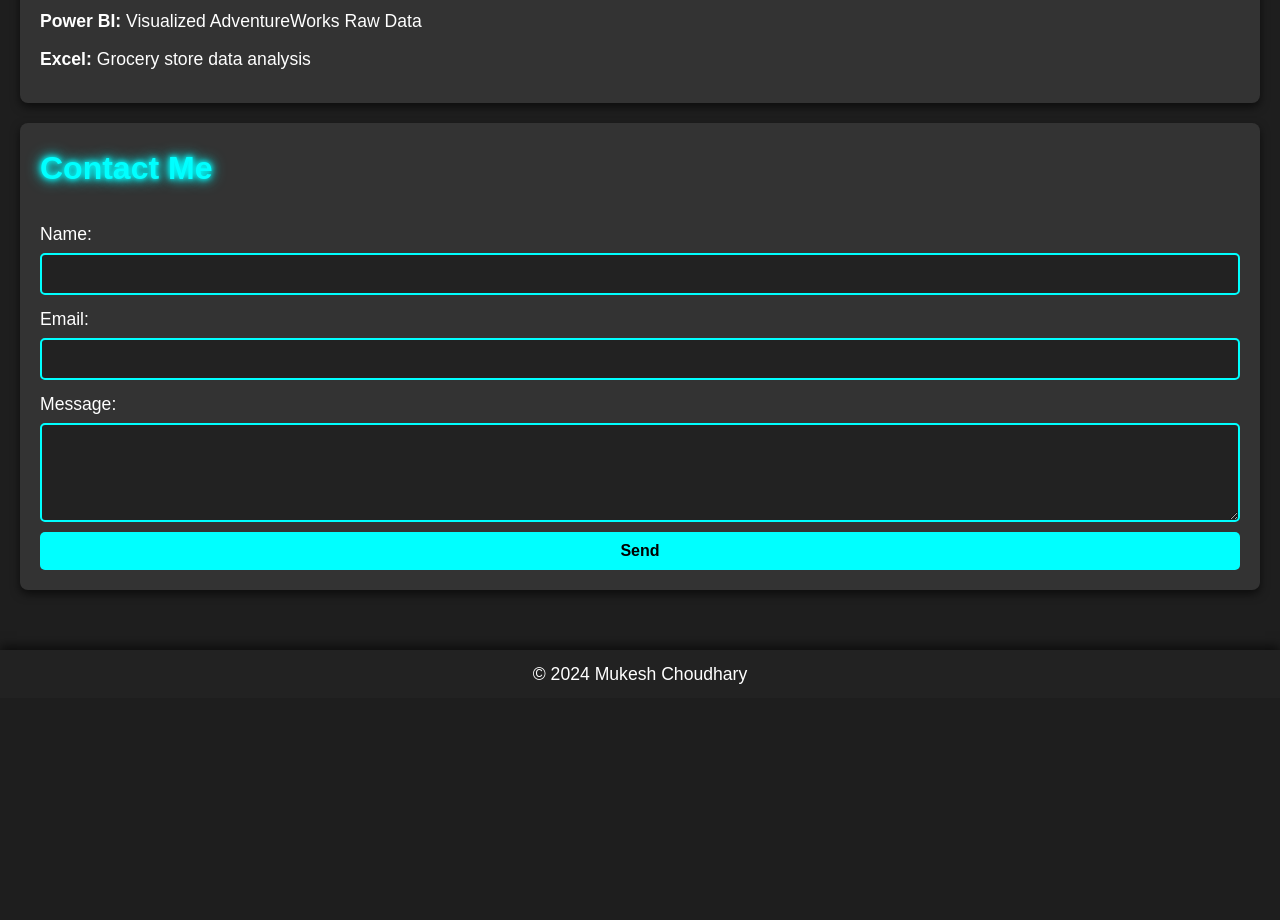
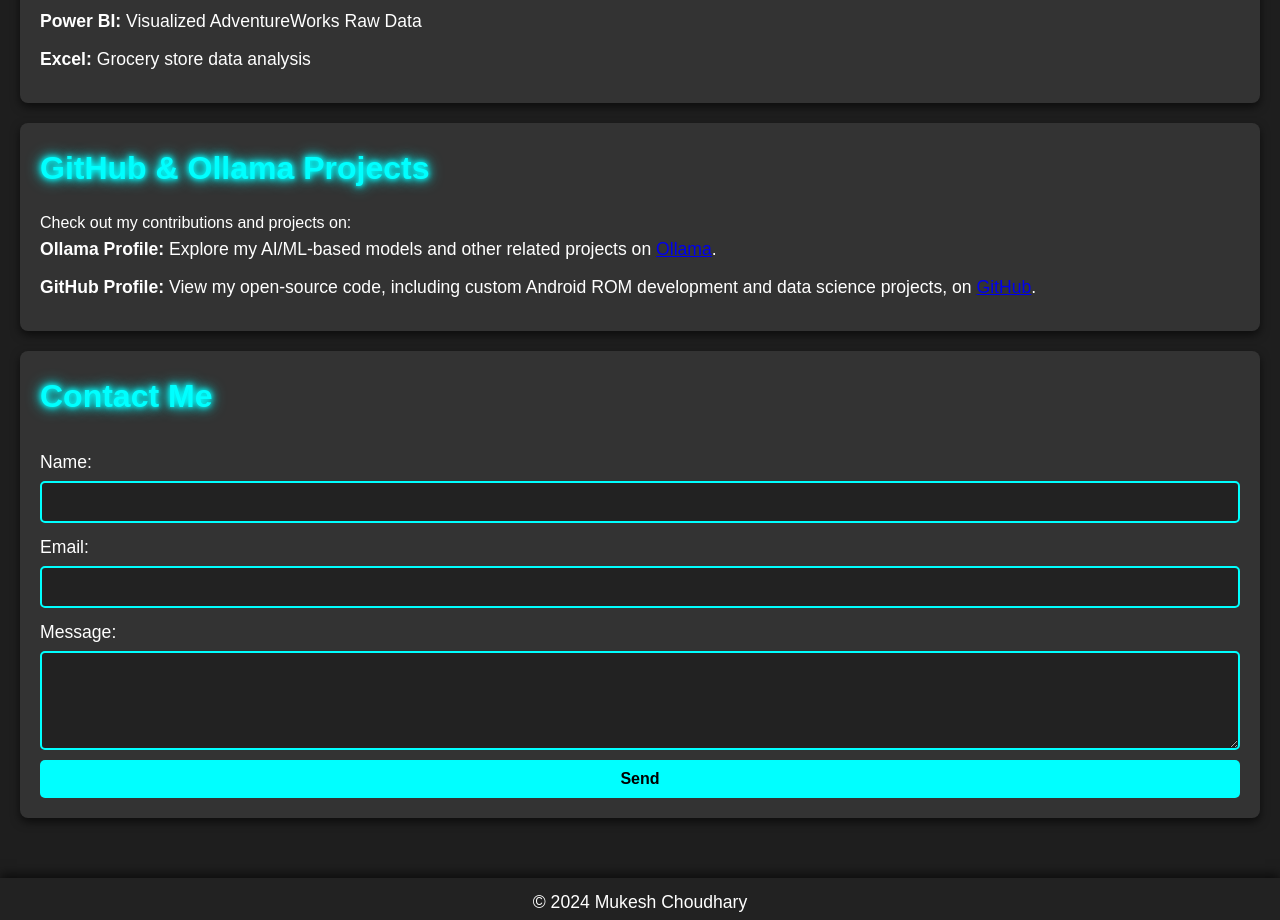
Before and after one commit to Drxmukesh/DRxmukesh.github.io, a plain HTML site: page index.html in a window 1280 px wide. Shown: the part 1194-2114 px from the top of the page. Before the commit the page ends 1892 px from the top, so only its background shows below. Drawn offline with Linux system fonts and the light colour scheme.

Commit message:
Update index.html

```diff
--- a/index.html
+++ b/index.html
@@ -58,6 +58,15 @@
             </ul>
         </section>
 
+        <section id="projects-github">
+            <h2>GitHub & Ollama Projects</h2>
+            <p>Check out my contributions and projects on:</p>
+            <ul>
+                <li><strong>Ollama Profile:</strong> Explore my AI/ML-based models and other related projects on <a href="https://ollama.com/@drxmukesh" target="_blank">Ollama</a>.</li>
+                <li><strong>GitHub Profile:</strong> View my open-source code, including custom Android ROM development and data science projects, on <a href="https://github.com/drxmukesh" target="_blank">GitHub</a>.</li>
+            </ul>
+        </section>
+
         <section id="contact">
             <h2>Contact Me</h2>
             <form id="contactForm">
```
